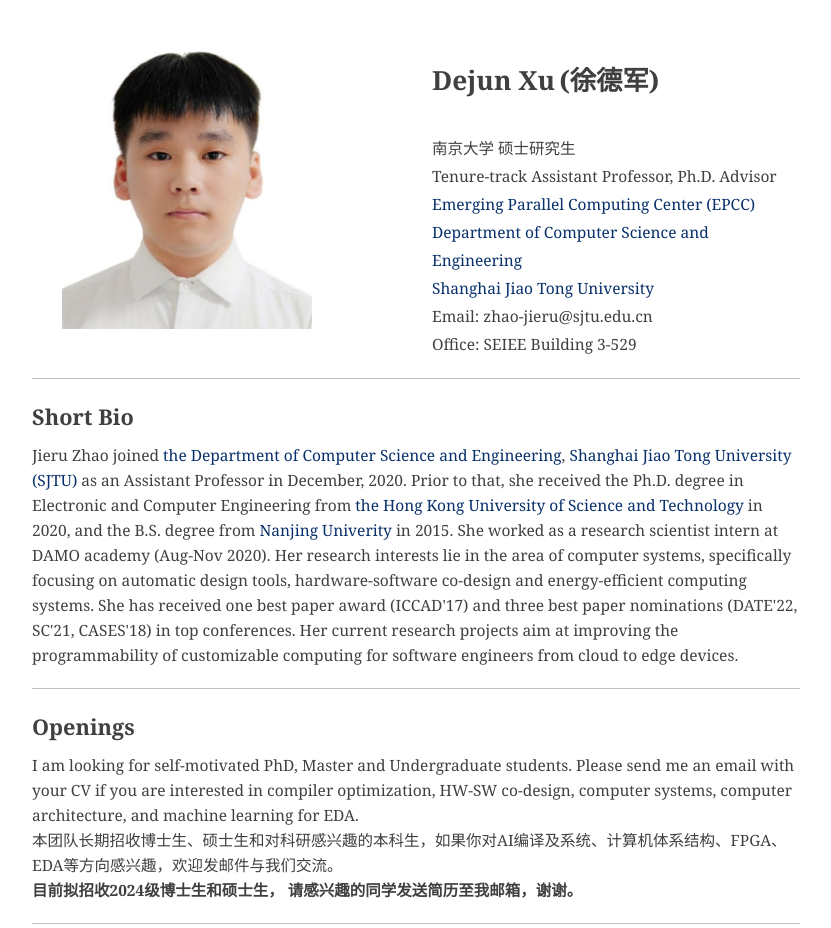
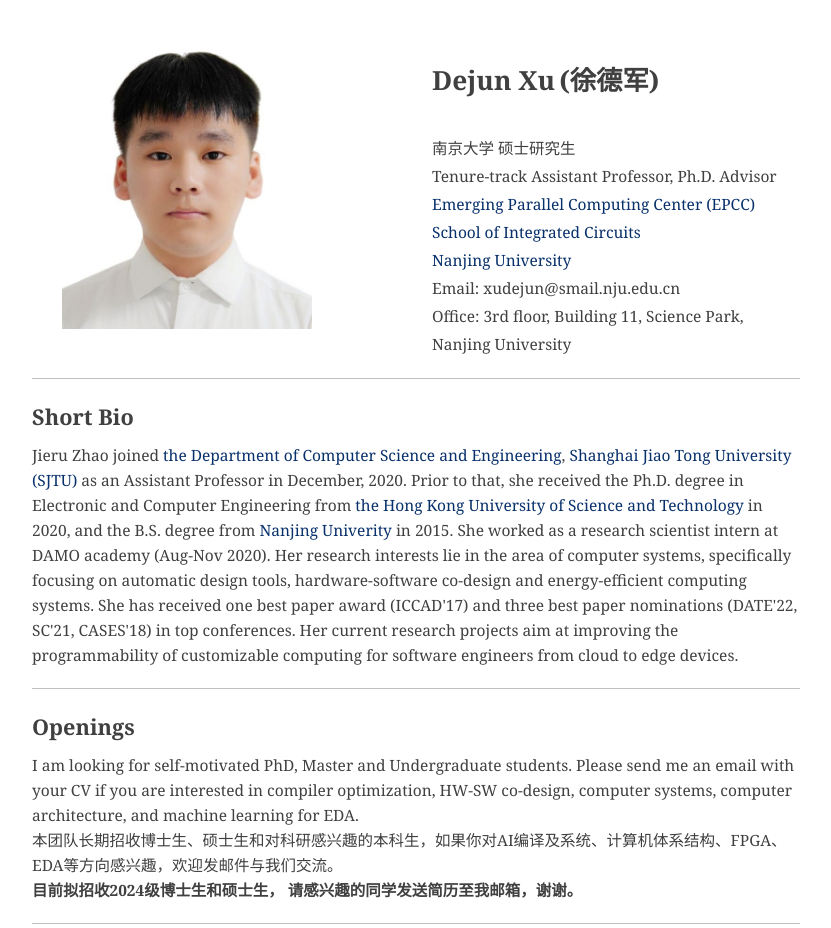
Before and after one commit to Dejun-Xu/Dejun-Xu.github.io, a plain HTML site: page index.html in a window 1280 px wide. Shown: the top 928 px of the page, without its empty margins (224-1055 px from the left). Drawn offline with Linux system fonts and the light colour scheme.

Commit message:
Add files via upload

```diff
--- a/index.html
+++ b/index.html
@@ -27,7 +27,7 @@
         padding: 0;
         }
     </style>
-
+<link rel="icon" href="./images/logo.png">
 </head>
 
 <body>
@@ -153,13 +153,12 @@
             <div class="affliation">
                 <p> 南京大学 硕士研究生</p>
                 <p> Tenure-track Assistant Professor, Ph.D. Advisor</p>
-
                 <a href="http://epcc.sjtu.edu.cn/" target="_blank">Emerging Parallel Computing Center (EPCC)</a></br>
-                <a href="http://www.cs.sjtu.edu.cn/" target="_blank">Department of Computer Science and Engineering</a></br>
-                <a href="https://www.sjtu.edu.cn/" target="_blank">Shanghai Jiao Tong University</a></br>
+                <a href="https://ese.nju.edu.cn/" target="_blank">School of Integrated Circuits</a></br>
+                <a href="https://www.nju.edu.cn/" target="_blank">Nanjing University</a></br>
                 <p>  </p>
-                <p>Email: zhao-jieru@sjtu.edu.cn</p>
-                <p>Office: SEIEE Building 3-529 </p>
+                <p>Email: xudejun@smail.nju.edu.cn</p>
+                <p>Office: 3rd floor, Building 11, Science Park, Nanjing University </p>
             </div>
         </div>
         <hr class="new">
```
